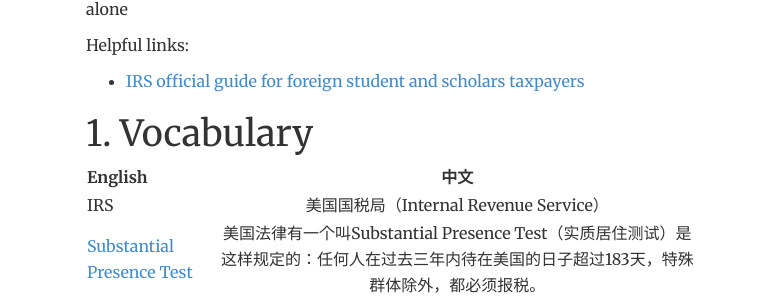
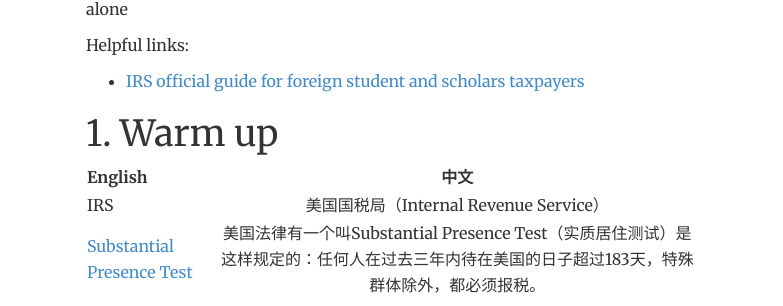
Before and after one commit to flower-joke/peanutshells.github.io, a Jekyll site: the page built from _posts/2017-02-10-filing-IS.md, in a window 1280 px wide. Shown: the part 310-616 px from the top of the page, without its empty margins (248-1031 px from the left). Built offline with Jekyll 4.4.1, drawn with Linux system fonts in a browser that asks for light colours; nearby versions of some CDN libraries; our own code applies the rules of GitHub Pages for plain Markdown files; comment, search, counter and statistics services are not loaded.

Commit message:
Update 2017-02-10-filing-IS.md

```diff
--- a/_posts/2017-02-10-filing-IS.md
+++ b/_posts/2017-02-10-filing-IS.md
@@ -14,7 +14,7 @@ Helpful links:
   <li><a href = "https://www.irs.gov/individuals/international-taxpayers/foreign-students-and-scholars">IRS official guide for foreign student and scholars taxpayers</a></li>
 </ul>
 
-# 1. Vocabulary
+# 1. Warm up
 
 English|中文
 ---|:---:|
```
